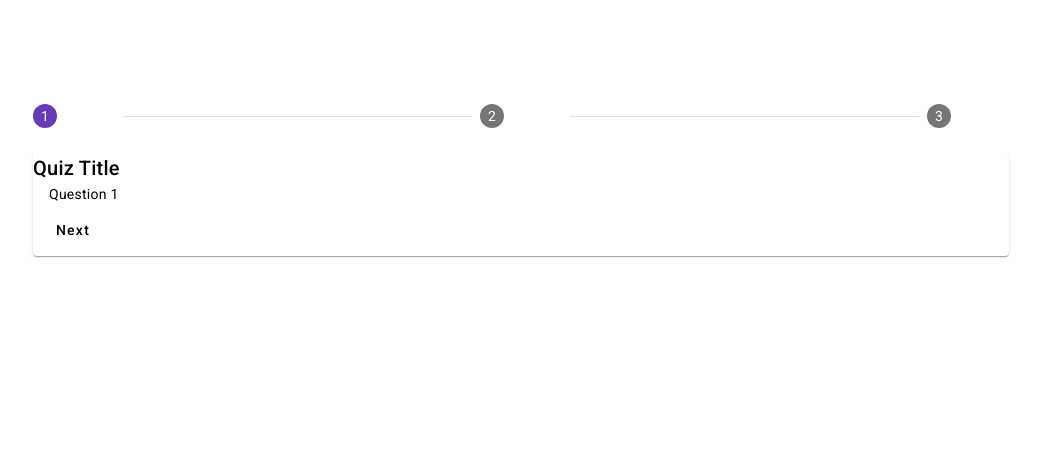
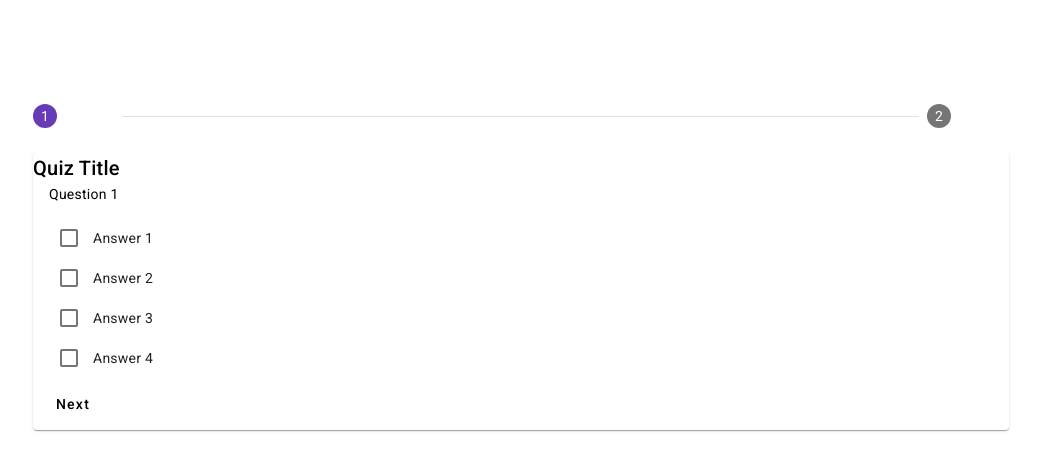
Before and after one commit to DanielmTheDev/wedding-quiz, an Angular app: page /quiz in a window 1280 px wide. Shown: the top 470 px of the page, without its empty margins (119-1160 px from the left). Built offline with nearby package versions, Linux system fonts and the light colour scheme.

Commit message:
quiz card component

```diff
--- /dev/null
+++ b/src/quiz-card/quiz-card.component.html
@@ -0,0 +1,14 @@
+<mat-card>
+  <mat-card-title>{{step.title}}</mat-card-title>
+  <mat-card-content>
+    <p>{{step.question}}</p>
+    <ul class="answers">
+      <li *ngFor="let answer of step.answers">
+        <mat-checkbox>{{answer.text}}</mat-checkbox>
+      </li>
+    </ul>
+  </mat-card-content>
+  <mat-card-actions>
+    <button mat-button matStepperNext>Next</button>
+  </mat-card-actions>
+</mat-card>
--- /dev/null
+++ b/src/quiz-card/quiz-card.component.scss
@@ -0,0 +1,4 @@
+.answers {
+  list-style-type: none;
+  padding-left: 0;
+}
--- /dev/null
+++ b/src/quiz-card/quiz-card.component.ts
@@ -0,0 +1,19 @@
+import { Component, Input } from '@angular/core';
+import { StepContent } from "../quiz/step-content";
+import { MatCardModule } from "@angular/material/card";
+import { MatCheckboxModule } from "@angular/material/checkbox";
+import { CommonModule } from "@angular/common";
+import { MatButtonModule } from "@angular/material/button";
+import { MatStepperModule } from "@angular/material/stepper";
+
+@Component({
+  selector: 'app-quiz-card',
+  standalone: true,
+  imports: [MatCardModule, MatCheckboxModule, CommonModule, MatButtonModule, MatStepperModule],
+  templateUrl: './quiz-card.component.html',
+  styleUrl: './quiz-card.component.scss'
+})
+export class QuizCardComponent {
+  @Input({required: true})
+  step!: StepContent;
+}
--- a/src/quiz/quiz.component.html
+++ b/src/quiz/quiz.component.html
@@ -1,35 +1,5 @@
 <mat-horizontal-stepper>
-  <mat-step>
-    <mat-card>
-      <mat-card-title>Quiz Title</mat-card-title>
-      <mat-card-content>
-        Question 1
-      </mat-card-content>
-      <mat-card-actions>
-        <button mat-button matStepperNext>Next</button>
-      </mat-card-actions>
-    </mat-card>
-  </mat-step>
-  <mat-step>
-    <mat-card>
-      <mat-card-title>Another Question</mat-card-title>
-      <mat-card-content>
-        Question 2
-      </mat-card-content>
-      <mat-card-actions>
-        <button mat-button matStepperNext>Next</button>
-      </mat-card-actions>
-    </mat-card>
-  </mat-step>
-  <mat-step>
-    <mat-card>
-      <mat-card-title>Final Question</mat-card-title>
-      <mat-card-content>
-        Question 2
-      </mat-card-content>
-      <mat-card-actions>
-        <button mat-raised-button color="primary">Finish Quiz</button>
-      </mat-card-actions>
-    </mat-card>
+  <mat-step *ngFor="let step of steps">
+    <app-quiz-card [step]="step"></app-quiz-card>
   </mat-step>
 </mat-horizontal-stepper>
```
Also changed, not shown: src/quiz/quiz.component.ts (+5 -2 lines), 1 other file (tests, documents, lock files or other folders).
